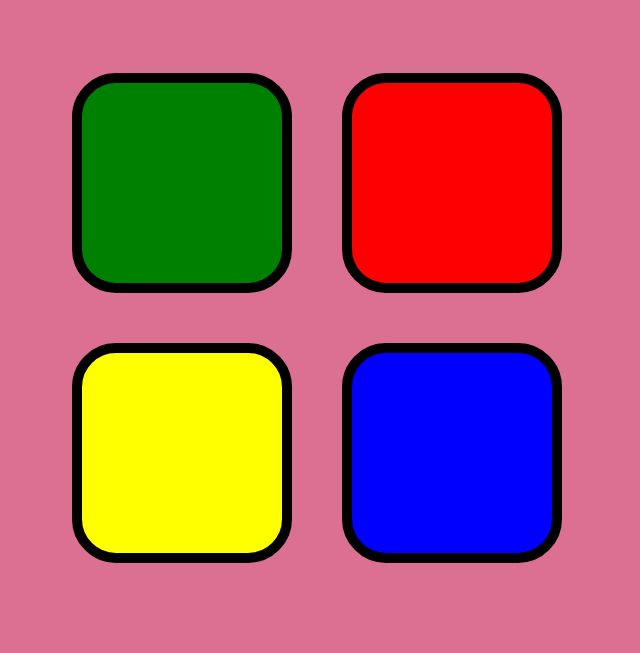
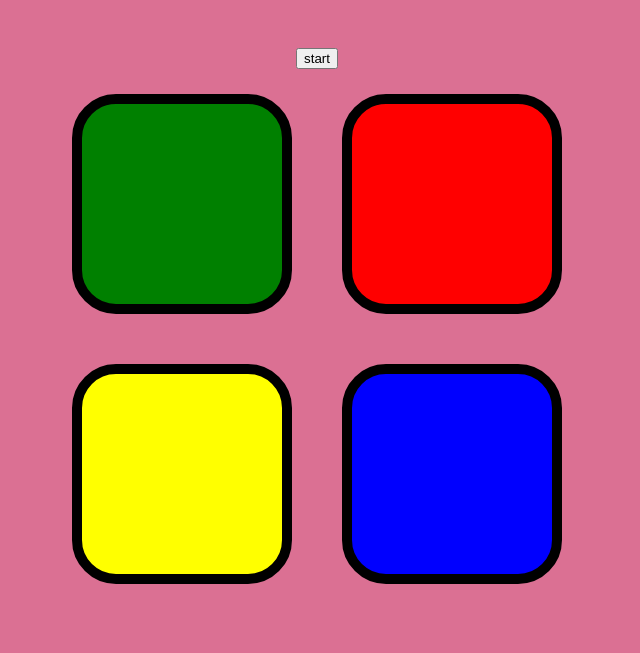
Before and after one commit to ishan07sharma/game, a plain HTML site: page index.html in a window 1280 px wide. Shown: the part 147-800 px from the top of the page, without its empty margins (323-963 px from the left). Drawn offline with nearby package versions, Linux system fonts and the light colour scheme.

Commit message:
Update index.html

```diff
--- a/index.html
+++ b/index.html
@@ -13,6 +13,7 @@
 
 <body>
   <h1 id="level-title">Press A Key to Start</h1>
+  <button type="button" class="start" >start</button>
   <div class="container">
     <div class="row1">
 
```
